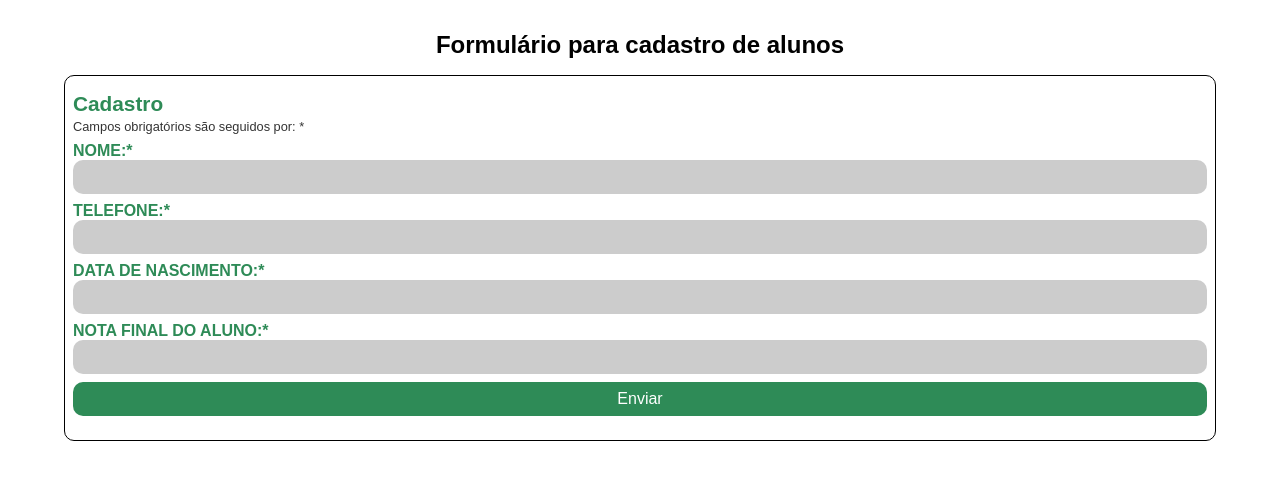
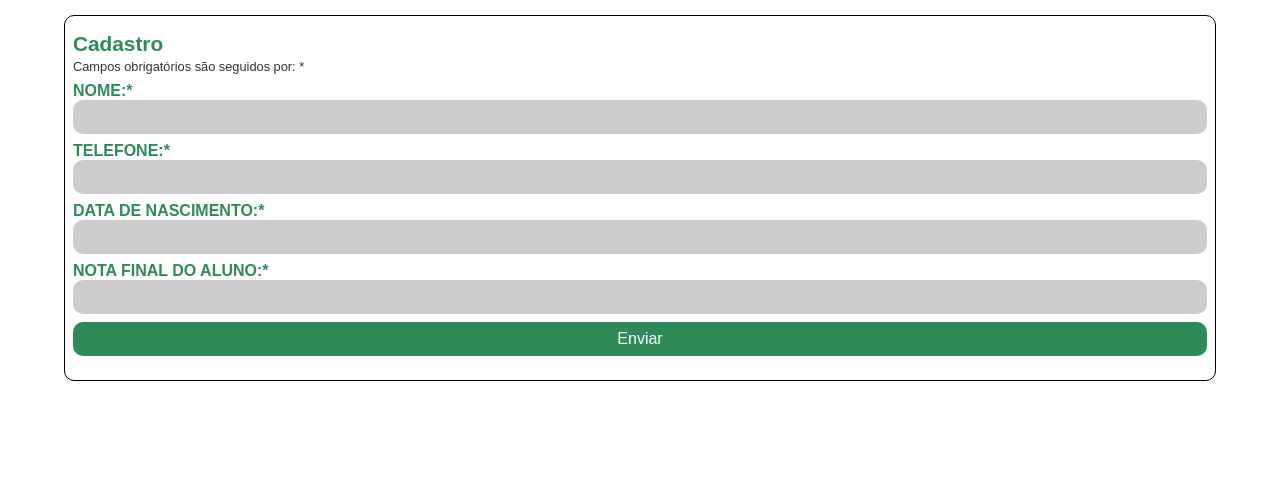
Before and after one commit to LucasMengue/projeto-maispraTI, a plain HTML site: page index.html in a window 1280 px wide. Shown: the part 45-524 px from the top of the page. Drawn offline with Linux system fonts and the light colour scheme.

Commit message:
incluido classe container ao section-form

```diff
--- a/index.html
+++ b/index.html
@@ -15,8 +15,7 @@
 
     <!-- CONTEÚDO PRINCIPAL DA PÁGINA -->
     <main>
-      <h1>Formulário para cadastro de alunos</h1>
-      <section id="section-form">
+      <section id="section-form" class="container">
         <!-- INÍCIO DO FORM -->
         <form>
           <fieldset>
```
